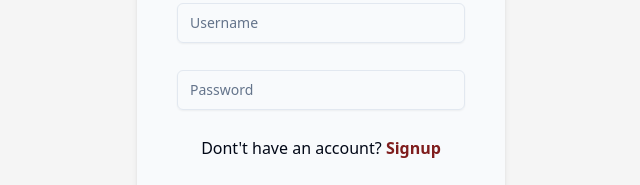
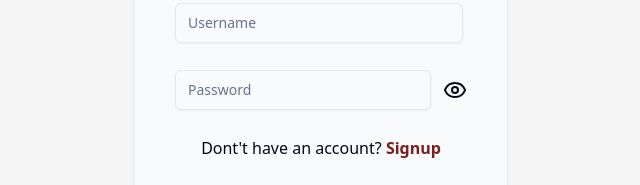
Before and after one commit to Naiduyenduva/probo_new, a React (Vite) app in the folder frontend/probo/: page /login in a window 1280 px wide. Shown: the part 180-365 px from the top of the page, without its empty margins (319-959 px from the left). Built offline with nearby package versions, Linux system fonts and the light colour scheme.

Commit message:
password visibility set

```diff
--- a/frontend/probo/src/components/Login.jsx
+++ b/frontend/probo/src/components/Login.jsx
@@ -2,6 +2,8 @@ import React, {useState} from 'react'
 import { Input } from './ui/input'
 import Button from './Button'
 import { Link,useNavigate } from 'react-router-dom'
+import { Eye, EyeOff } from 'lucide-react';
+
 
 
 const Login = () => {
@@ -9,6 +11,11 @@ const Login = () => {
     const [username, setUsername] = useState("");
     const [password, setPassword] = useState("");
     const navigate = useNavigate();
+    const [passwordVisible, setPasswordVisisble] = useState(false)
+
+    const togglePasswordVisible = () => {
+        setPasswordVisisble((prevState) => !prevState)
+    }
 
     const handleUsernameChange = (e) => {
         setUsername(e.target.value)
@@ -46,7 +53,16 @@ const Login = () => {
         <div className='grid justify-center p-10 shadow-md rounded-xl bg-slate-50 h-[390px] mt-16'>
             <h1 className='font-semibold text-2xl'>Login</h1>
             <Input type="text" placeholder="Username" required={true} value={username} onChange={handleUsernameChange} className="w-72 h-10" />
-            <Input type="password" placeholder="Password" required={true} value={password} onChange={handlePasswordChange} className="w-72 h-10" />
+            <div className='flex gap-3'>
+                <Input type={passwordVisible ? "text": "password"} placeholder="Password" name="password" required={true} value={password} onChange={handlePasswordChange} className="w-64 h-10" />
+                {
+                    passwordVisible ? (
+                        <EyeOff className='mt-2 cursor-pointer' onClick={togglePasswordVisible} />
+                    ):(
+                        <Eye className='mt-2 cursor-pointer' onClick={togglePasswordVisible} />
+                    )
+                }
+            </div>
             <h2>Dont't have an account? <Link to='/signup'><span className='text-red-900 font-semibold'>Signup</span></Link></h2>
             <Button text='Login' variant='secondary' onClick={handleLogin} />
         </div>
--- a/frontend/probo/src/components/Signup.jsx
+++ b/frontend/probo/src/components/Signup.jsx
@@ -2,11 +2,19 @@ import React, { useState } from 'react'
 import { Input } from './ui/input'
 import Button from './Button'
 import { Link,useNavigate } from 'react-router-dom'
+import { Eye, EyeOff } from 'lucide-react';
+
+
 
 const Signup = () => {
     const [error,setError] = useState("");
     const [username,setUsername] = useState("")
     const [password,setPassword] = useState("")
+    const [passwordVisible, setPasswordVisisble] = useState(false)
+
+    const togglePasswordVisible = () => {
+        setPasswordVisisble((prevState) => !prevState)
+    }
 
     const navigate = useNavigate();
 
@@ -38,13 +46,28 @@ const Signup = () => {
         }
     }
   return (
-    <div className='p-5 flex justify-center h-screen'>
+    <div className='p-5 grid justify-center h-screen'>
         <div className='grid justify-center p-10 shadow-md rounded-xl bg-slate-50 h-[390px] mt-16'>
             <h1 className='font-semibold text-2xl'>Signup</h1>
             <Input type="text" placeholder="Username"  name='username' required={true} value={username} onChange={handleUsernameChange} className="w-72 h-10" />
-            <Input type="password" placeholder="Password" name="password" required={true} value={password} onChange={handlePasswordChange} className="w-72 h-10" />
+            <div className='flex gap-3'>
+                <Input type={passwordVisible ? "text": "password"} placeholder="Password" name="password" required={true} value={password} onChange={handlePasswordChange} className="w-64 h-10" />
+                {
+                    passwordVisible ? (
+                        <EyeOff className='mt-2 cursor-pointer' onClick={togglePasswordVisible} />
+                    ):(
+                        <Eye className='mt-2 cursor-pointer' onClick={togglePasswordVisible} />
+                    )
+                }
+
+            </div>
             <h2>Already have an account? <Link to='/login'><span className='text-red-900 font-semibold'>Login</span></Link> </h2>
             <Button text='Signup' variant='secondary' onClick={handleSignup} />
+        </div>
+        <div>
+            {
+                error && <p className='font-semibold'>{error}</p>
+            }
         </div>
     </div>
   )
```
